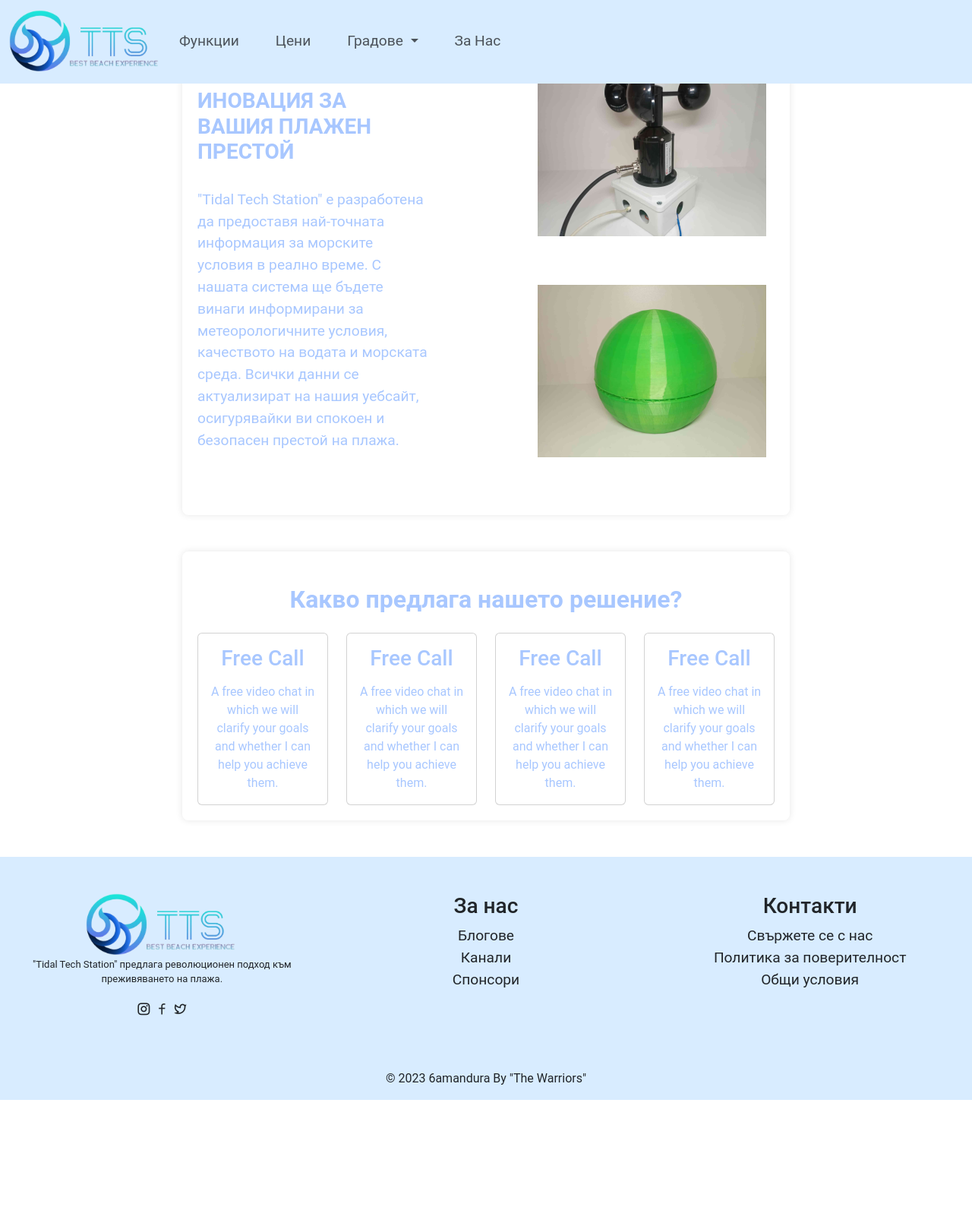
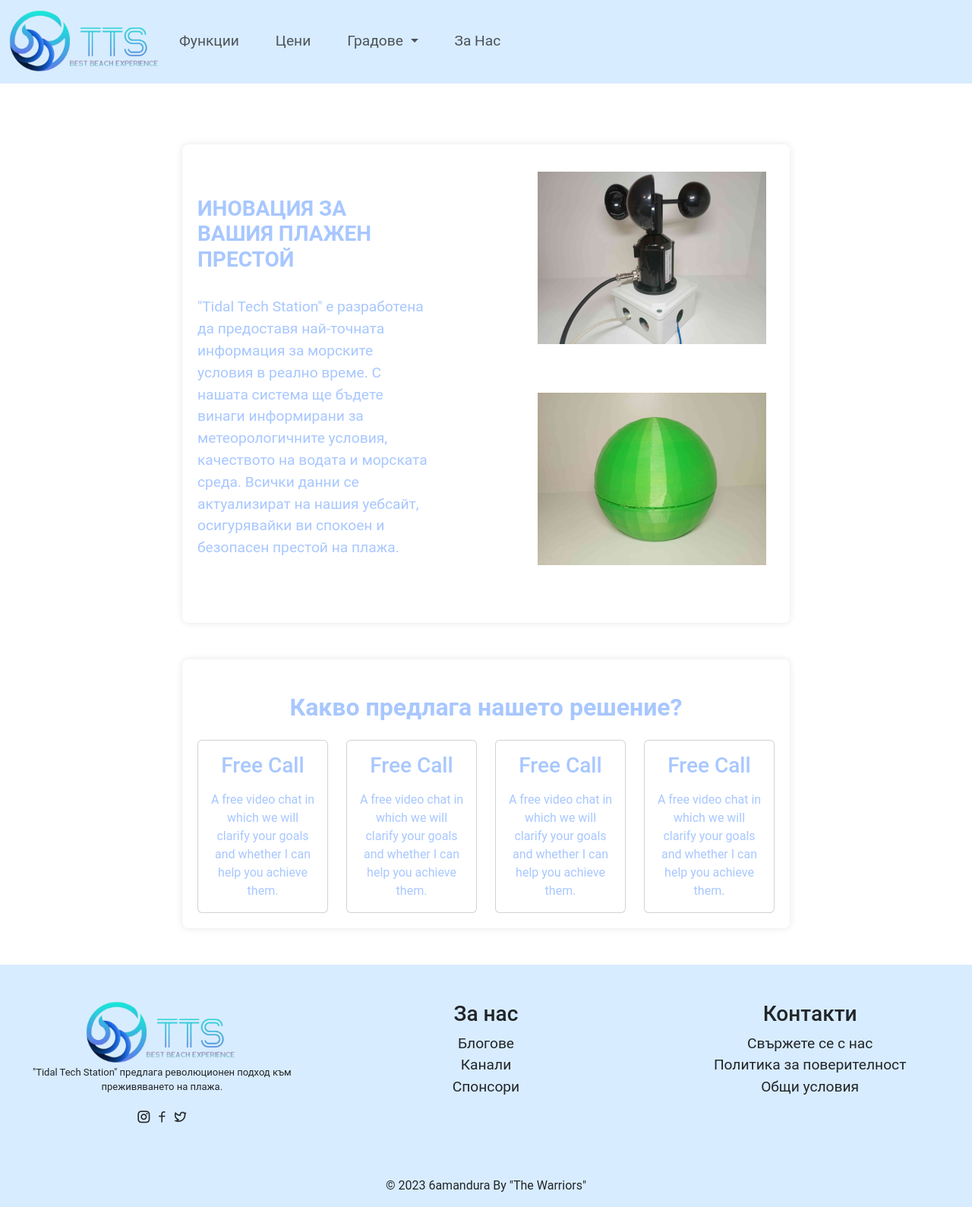
Before and after one commit to Veselin-Vladimirov/The-warrior-project, a Flask app: page / in a window 1280 px wide. Shown: the whole page at 76% size. Before the commit the page ends 1448 px from the top, so only its background shows below. Run offline with Flask 3, Linux system fonts and the light colour scheme; parts of the project's set-up code (start-up, migrations or seed data) failed here and were passed over.

Commit message:
lil changes

```diff
--- a/app/templates/index.html
+++ b/app/templates/index.html
@@ -11,7 +11,7 @@
 </head>
 <body class="bg-white text-dark">
 
-<nav class="navbar navbar-expand-lg navbar-light bg-light fixed-top" style="background-color: #d8ecff !important; width: 100%; margin-bottom: 5rem;">
+<nav class="navbar navbar-expand-lg navbar-light bg-light" style="background-color: #d8ecff !important; width: 100%; margin-bottom: 5rem;">
     <div class="container-fluid">
         <a class="navbar-brand" href="#">
             <img src="{{ url_for('static', filename='images/logo.png') }}" alt="Logo" width="200" style="position: sticky;">
```
